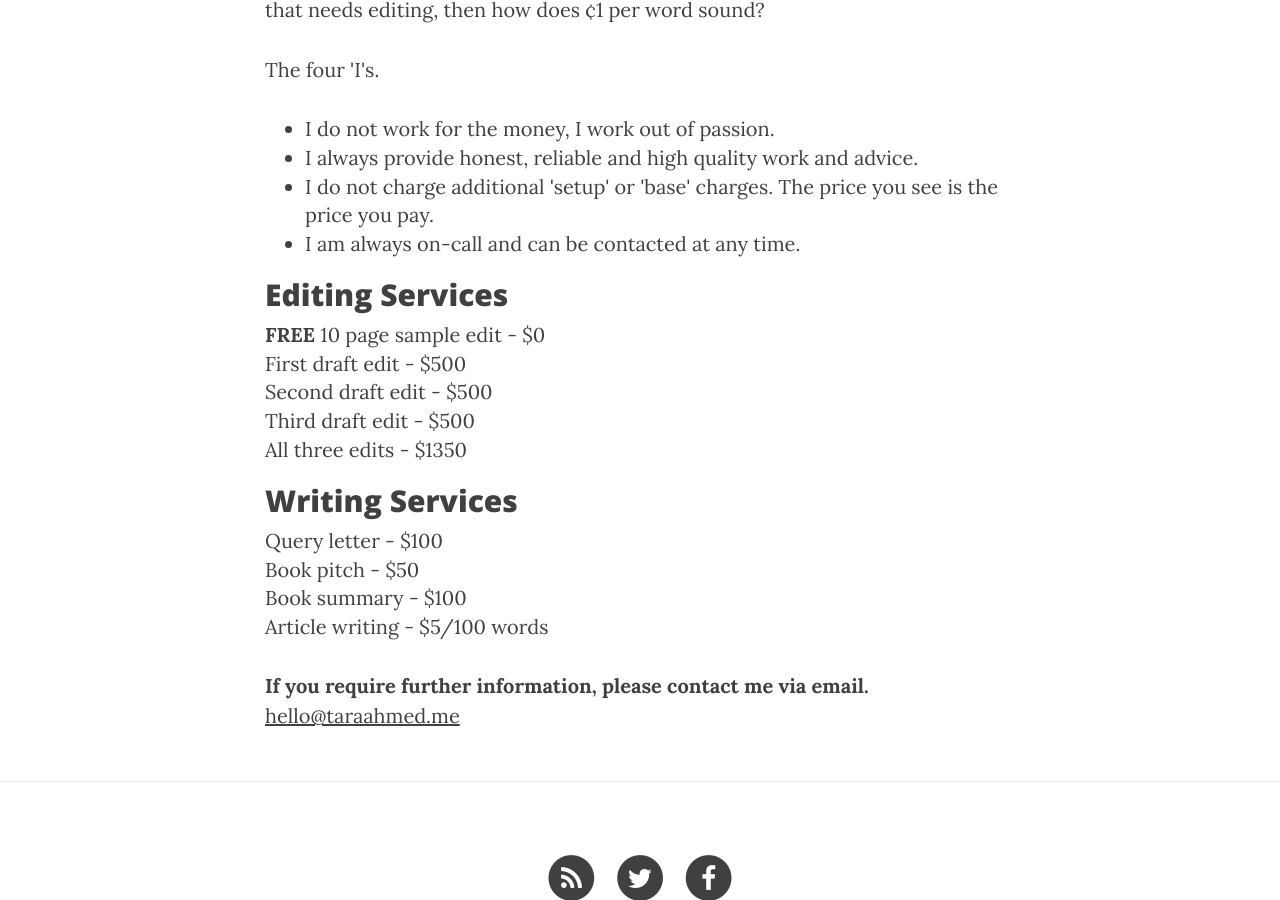
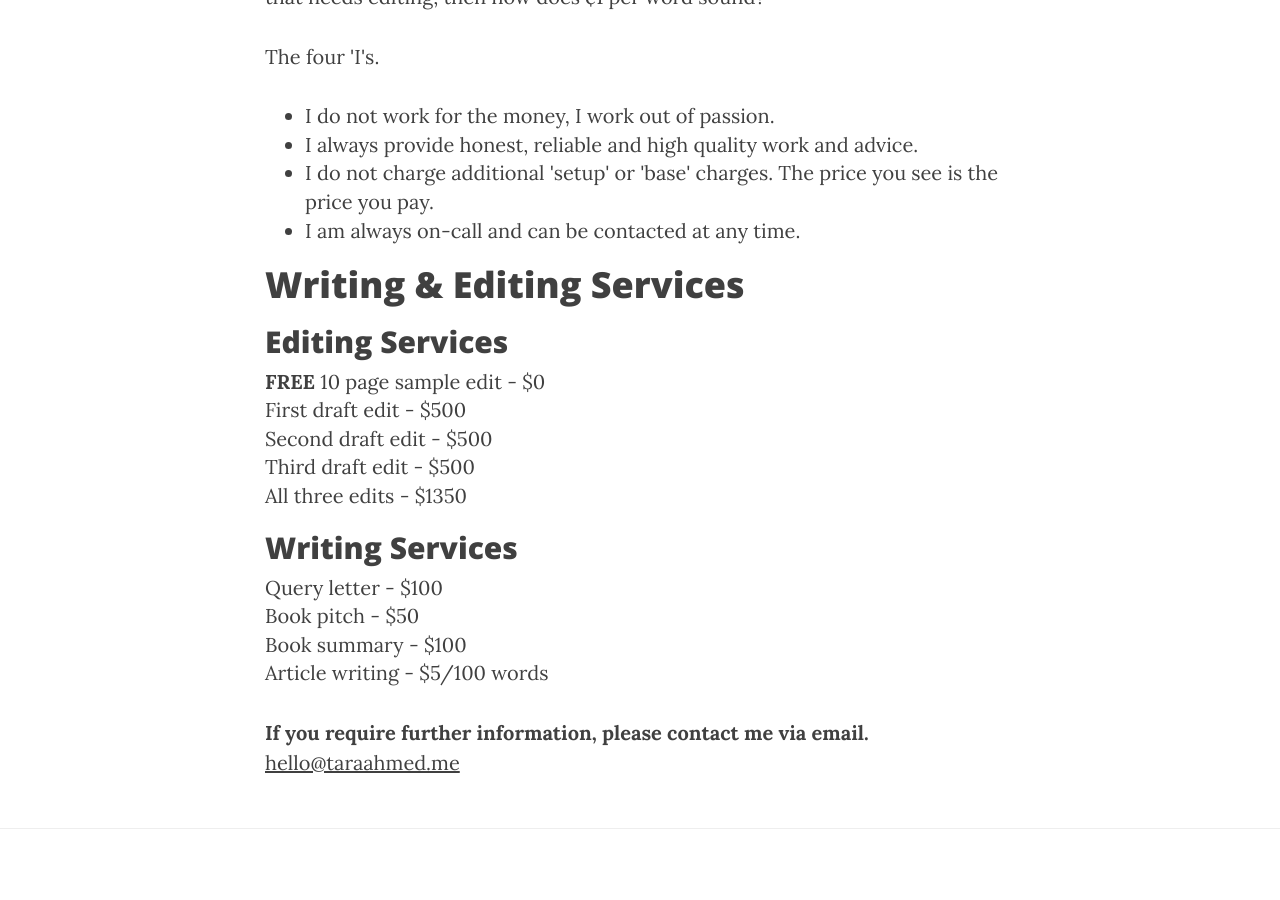
Before and after one commit to taraahmed/taraahmed.github.io, a Jekyll site: the page built from services.html, in a window 1280 px wide and 900 px high, scrolled down 880 px. Built offline with Jekyll 4.4.1, drawn with Linux system fonts in a browser that asks for light colours; nearby versions of some CDN libraries.

Commit message:
Update services.html

```diff
--- a/services.html
+++ b/services.html
@@ -4,9 +4,9 @@
 description: "I provide."
 header-img: "img/services-bg.jpg"
 ---
-<h1>Who am I?</h1>
+<h2>Who am I?</h2>
 <p>Hi! My name is Tara Ahmed, I am a 24 year old BS English Literature graduate from Pace University, New York. Ever since I learnt to read and write, I have immersed myself in creative writing, reading and editing. I am an experienced writer and editor, and I am a published author.</p>
-<h1>Why me?</h1>
+<h2>Why me?</h2>
 <p>My rates are the lowest. I have performed research and could NOT find any service provider that charges less than me. If you have smaller pieces of writing that needs editing, then how does ¢1 per word sound?</p>
 <p>The four 'I's.</p>
 <ul>
@@ -15,6 +15,7 @@
   <li>I do not charge additional 'setup' or 'base' charges. The price you see is the price you pay.</li>
   <li>I am always on-call and can be contacted at any time.</li>
 </ul>
+<h1>Writing & Editing Services</h1>
 
 <h2>Editing Services</h2>
 <dl>
```
